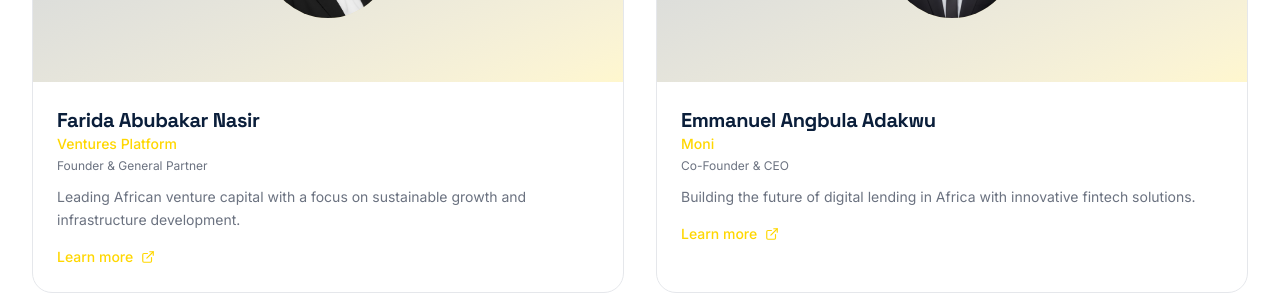
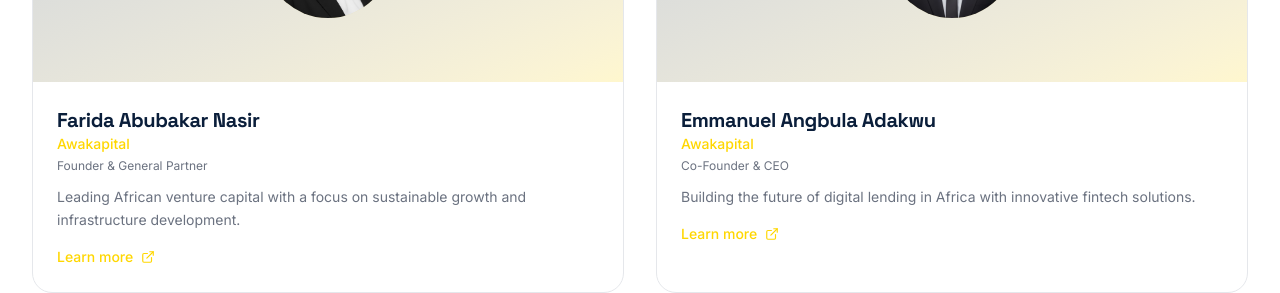
Before and after one commit to Johnomaji/Awakapital, a Next.js app: page / in a window 1280 px wide. Shown: the part 3440-3733 px from the top of the page. Built offline with nearby package versions, Linux system fonts and the light colour scheme.

Commit message:
ADD: test mail API

```diff
--- /dev/null
+++ b/src/app/api/test-welcome-email/route.ts
@@ -0,0 +1,29 @@
+import { NextResponse } from 'next/server'
+import { sendWelcomeEmail } from '@/lib/email'
+
+export async function GET(request: Request) {
+  const { searchParams } = new URL(request.url)
+  const email = searchParams.get('email')
+
+  if (!email) {
+    return NextResponse.json({
+      error: 'Please provide ?email=your@email.com'
+    }, { status: 400 })
+  }
+
+  try {
+    console.log('🧪 Test: Sending welcome email to:', email)
+    await sendWelcomeEmail('Test User', email)
+
+    return NextResponse.json({
+      success: true,
+      message: `Welcome email sent to ${email}!`,
+      checkInbox: 'Check your inbox (and spam folder)',
+    })
+  } catch (error: any) {
+    console.error('❌ Error:', error)
+    return NextResponse.json({
+      error: error.message
+    }, { status: 500 })
+  }
+}
--- a/src/app/apply/page.tsx
+++ b/src/app/apply/page.tsx
@@ -524,7 +524,7 @@
                       className="w-5 h-5 mt-1 rounded border-border"
                     />
                     <p className="text-sm text-muted-foreground">
-                      I confirm that the information provided is accurate and I agree to be contacted by Ventures Platform regarding this application.
+                      I confirm that the information provided is accurate and I agree to be contacted by Awakapital regarding this application.
                     </p>
                   </div>
 
--- a/src/app/team/page.tsx
+++ b/src/app/team/page.tsx
@@ -9,7 +9,7 @@
     role: "Founder & General Partner",
     department: "Leadership",
     image: "/farida.jpg",
-    bio: "Farida founded Ventures Platform to back Africa's most innovative founders. With over 15 years of experience in venture capital and technology, she leads our investment strategy across the continent.",
+    bio: "Farida founded Awakapital to back Africa's most innovative founders. With over 15 years of experience in venture capital and technology, she leads our investment strategy across the continent.",
     linkedin: "https://www.linkedin.com/in/farida-nasir-789984162?utm_source=share&utm_campaign=share_via&utm_content=profile&utm_medium=android_app",
     twitter: "https://x.com/FaridaTahir10",
     email: "phareedahnasir8@gmail.com",
--- a/src/components/faq-section.tsx
+++ b/src/components/faq-section.tsx
@@ -5,7 +5,7 @@
 
 const faqs = [
   {
-    question: "What types of companies does Ventures Platform invest in?",
+    question: "What types of companies does Awakapital invest in?",
     answer: "We invest in early-stage African companies (Pre-Seed to Series A) that solve for non-consumption, plug infrastructural gaps, and democratize prosperity. Our focus areas include fintech, health tech, logistics, e-commerce, education, and agriculture.",
   },
   {
@@ -76,7 +76,7 @@
             <span className="text-gradient">Questions</span>
           </h2>
           <p className="text-lg text-muted-foreground">
-            Everything you need to know about applying for funding and working with Ventures Platform
+            Everything you need to know about applying for funding and working with Awakapital
           </p>
         </div>
 
--- a/src/components/founders-section.tsx
+++ b/src/components/founders-section.tsx
@@ -9,7 +9,7 @@
 const founders = [
   {
     name: "Farida Abubakar Nasir",
-    company: "Ventures Platform",
+    company: "Awakapital",
     role: "Founder & General Partner",
     image: "farida.jpg", // Replace with actual image
     bio: "Leading African venture capital with a focus on sustainable growth and infrastructure development.",
@@ -18,7 +18,7 @@
   },
   {
     name: "Emmanuel Angbula Adakwu",
-    company: "Moni",
+    company: "Awakapital",
     role: "Co-Founder & CEO",
     image: "emmaawakapital.jpeg",
     bio: "Building the future of digital lending in Africa with innovative fintech solutions.",
--- a/src/emails/application-approved-email.tsx
+++ b/src/emails/application-approved-email.tsx
@@ -74,7 +74,7 @@
 
         <Text style={footer}>
           Best regards,<br/>
-          The Ventures Platform Team
+          The Awakapital Team
         </Text>
 
         <Text style={footerSmall}>
--- a/src/emails/application-rejected-email.tsx
+++ b/src/emails/application-rejected-email.tsx
@@ -67,7 +67,7 @@
 
         <Text style={footer}>
           Wishing you the best in your journey,<br/>
-          The Ventures Platform Team
+          The Awakapital Team
         </Text>
 
         <Text style={footerSmall}>
--- a/src/emails/application-submitted-email.tsx
+++ b/src/emails/application-submitted-email.tsx
@@ -63,7 +63,7 @@
 
         <Text style={footer}>
           Best regards,<br/>
-          The Ventures Platform Team
+          The Awakapital Team
         </Text>
 
         <Text style={footerSmall}>
--- a/src/emails/welcome-email.tsx
+++ b/src/emails/welcome-email.tsx
@@ -18,15 +18,15 @@
 export const WelcomeEmail = ({ userName, loginUrl }: WelcomeEmailProps) => (
   <Html>
     <Head />
-    <Preview>Welcome to Ventures Platform - Start your funding journey</Preview>
+    <Preview>Welcome to Awakapital - Start your funding journey</Preview>
     <Body style={main}>
       <Container style={container}>
-        <Heading style={h1}>Welcome to Ventures Platform! 🎉</Heading>
+        <Heading style={h1}>Welcome to Awakapital! 🎉</Heading>
 
         <Text style={text}>Hi {userName},</Text>
 
         <Text style={text}>
-          Thanks for creating an account with Ventures Platform. We're excited to have you join our community of innovative African founders.
+          Thanks for creating an account with Awakapital. We're excited to have you join our community of innovative African founders.
         </Text>
 
         <Section style={buttonContainer}>
@@ -52,7 +52,7 @@
 
         <Text style={footer}>
           Best regards,<br/>
-          The Ventures Platform Team
+          The Awakapital Team
         </Text>
 
         <Text style={footerSmall}>
--- a/src/lib/email.ts
+++ b/src/lib/email.ts
@@ -17,7 +17,7 @@
     await resend.emails.send({
       from: FROM_EMAIL,
       to: userEmail,
-      subject: 'Welcome to Ventures Platform! 🎉',
+      subject: 'Welcome to Awakapital! 🎉',
       react: WelcomeEmail({
         userName,
         loginUrl: `${BASE_URL}/login`,
```
